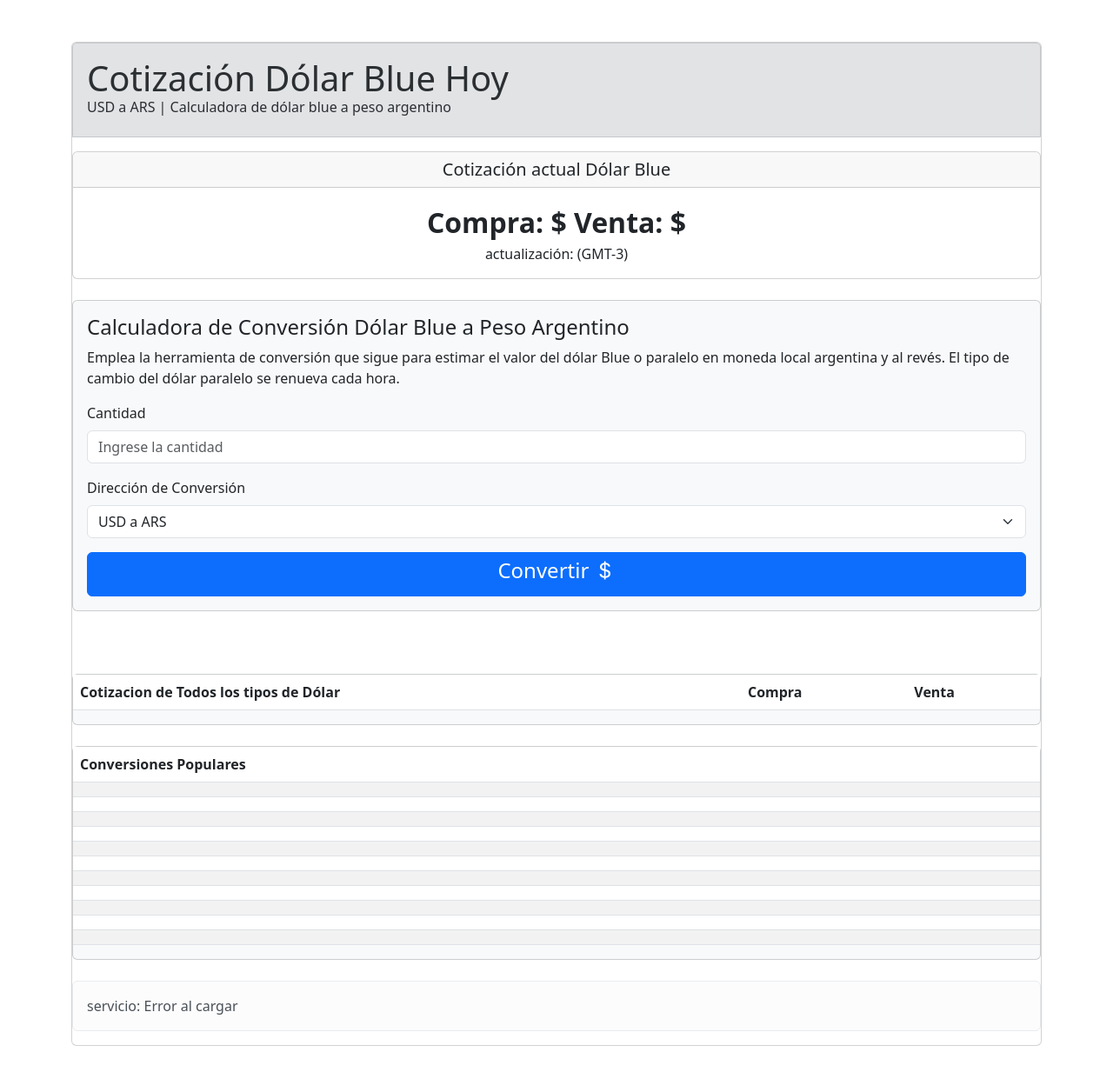
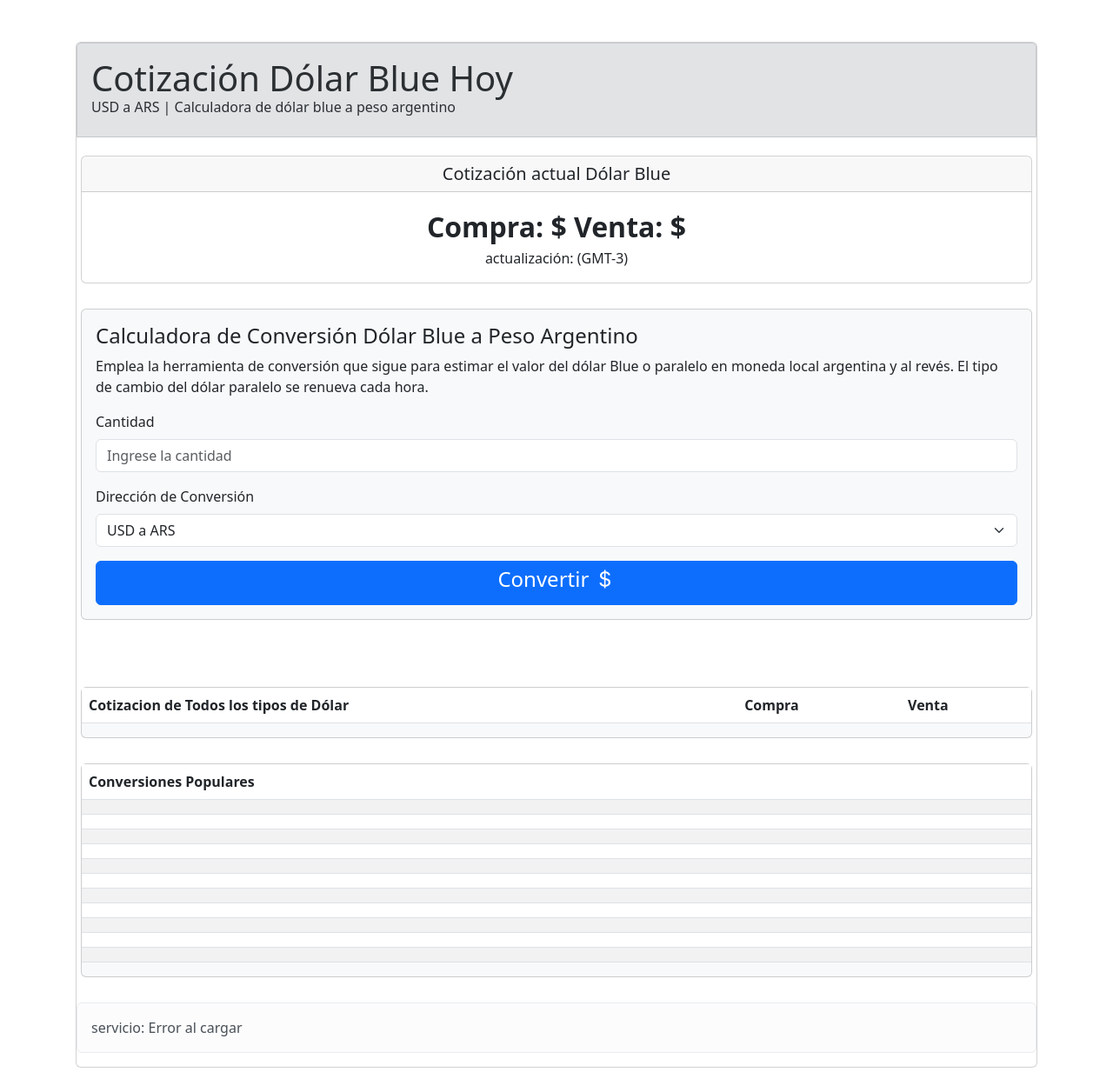
Before and after one commit to hernantvg/DolarBlue, a PHP site: page / in a window 1280 px wide. Shown: the whole page at 87% size. Before the commit the page ends 1203 px from the top, so only its background shows below. Run offline with PHP 8.4, Linux system fonts and the light colour scheme; lists and menus that the app fills with data are empty.

Commit message:
Update style.css

```diff
--- a/style.css
+++ b/style.css
@@ -6,6 +6,7 @@ body {
 .card {
     background-color: #1e1e1e;
     color: #ffffff;
+    margin: 5px;
   }
 .center-box {
     text-align: center;
@@ -18,10 +19,6 @@ body {
     font-size: 32px;
     font-weight: bold;
 }
-.container {
-    margin-top: 5px;
-    margin: 5px;
-  }
   /* Estilos para los enlaces en modo oscuro */
 a {
     color: #6c757d;
```
